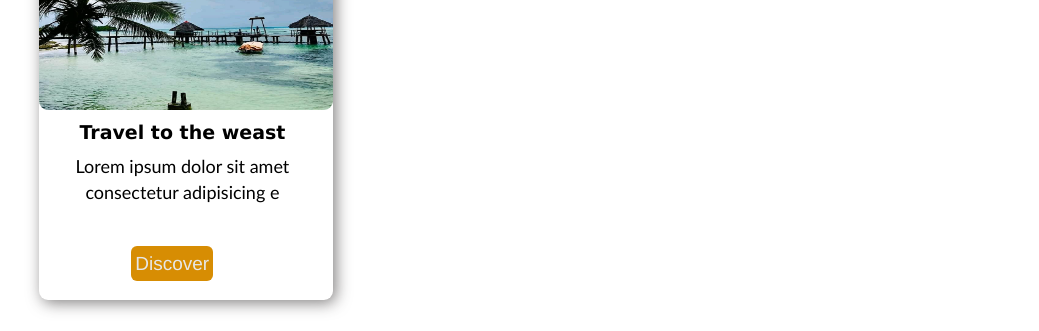
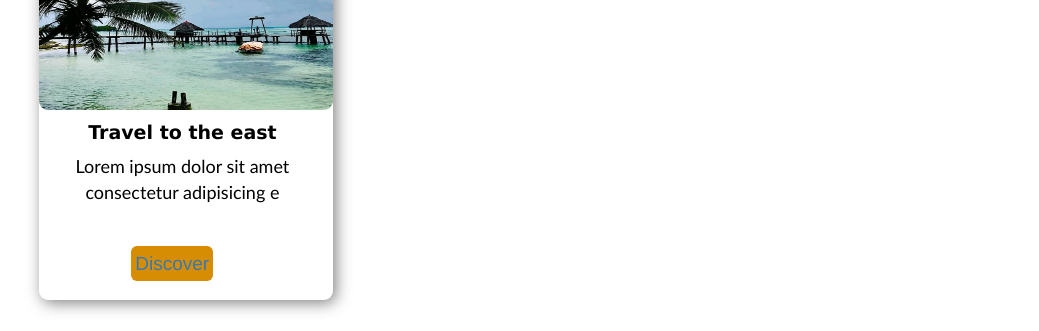
Before and after one commit to Johan025/madagascar-visit, a website: page index.html in a window 1280 px wide. Shown: the part 2740-3071 px from the top of the page, without its empty margins (76-1115 px from the left). Drawn offline with nearby package versions, Linux system fonts and the light colour scheme.

Commit message:
Add files via upload

```diff
--- a/index.html
+++ b/index.html
@@ -303,9 +303,9 @@
            <div id="sites_item2">
             <div class="contain_4">
               <img src="pictures/sainte-marie.jpg" alt="" class="c3">
-              <h1>Travel to the weast</h1>
+              <h1>Travel to the east</h1>
               <p> Lorem ipsum dolor sit amet consectetur adipisicing e</p>
-             <button class="b1">Discover</button>
+             <a href="circuits/east/east.html"><button class="b1">Discover</button></a>
             </div>
         </div>
         </div>
```
